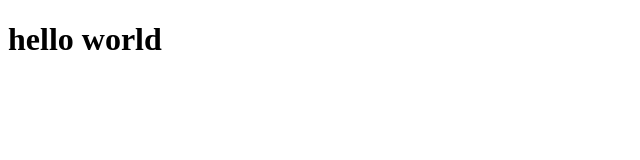
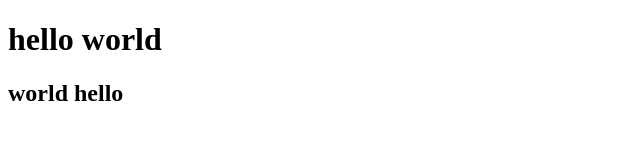
Before and after one commit to zr0120/testDemo, a plain HTML site: page index.html in a window 1280 px wide. Shown: the whole page, without its empty margins (0-640 px from the left). Drawn offline with Linux system fonts and the light colour scheme.

Commit message:
修改了index.html“ git commit -m 修这是第二次提交，改了index.html git commit -m 修改了index.html“

```diff
--- a/index.html
+++ b/index.html
@@ -7,5 +7,6 @@
     </head>
     <body>
         <h1>hello world</h1>
+        <h2>world hello</h2>
     </body>
 </html>
```
